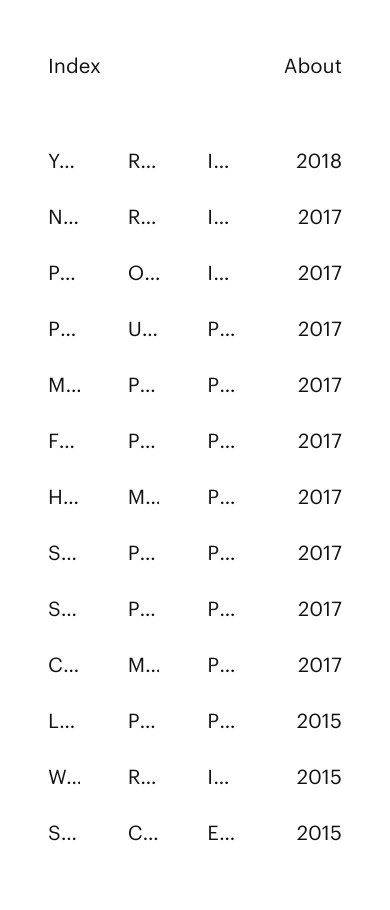
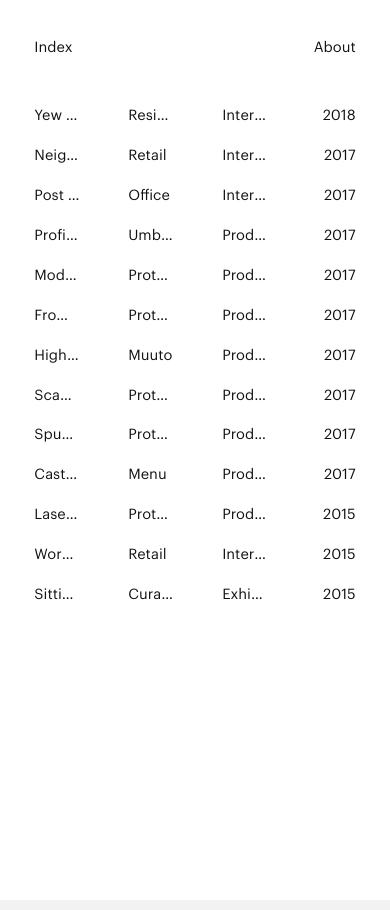
Before and after one commit to andychung/tomchung.github.io-source, a Jekyll site: the page built from index.html, in a window 390 px wide. Built offline with Jekyll 4.4.1, drawn with Linux system fonts in a browser that asks for light colours; nearby versions of some CDN libraries; some web fonts are replaced.

Commit message:
more type refinement

```diff
--- a/public/css/style.css
+++ b/public/css/style.css
@@ -300,11 +300,11 @@ p.projects span:last-child::after {
 	}
 }
 
-@media only screen and (max-width: 614px) {
+@media only screen and (max-width: 540px) {
 	:root {
-/*		--type-size: 1.5vw;
-		--padding: 3.7vw;
-		--small-padding: 0.7vw;*/
+		--type-size: 3.7vw;
+		--padding: 8.8vw;
+		--small-padding: 1.6vw;
 	}
 }
 
@@ -324,12 +324,12 @@ p.projects span:last-child::after {
 	}*/
 }
 
-@media only screen and (max-width: 320px) {
+/*@media only screen and (max-width: 320px) {
 	.left-column.centered,
 	.sticky-column {
 		padding: 0 8px;
 	}
-}
+}*/
 
 @supports not ((position: sticky) or (position: -webkit-sticky)) {
 	#content *:not(html) {
```
